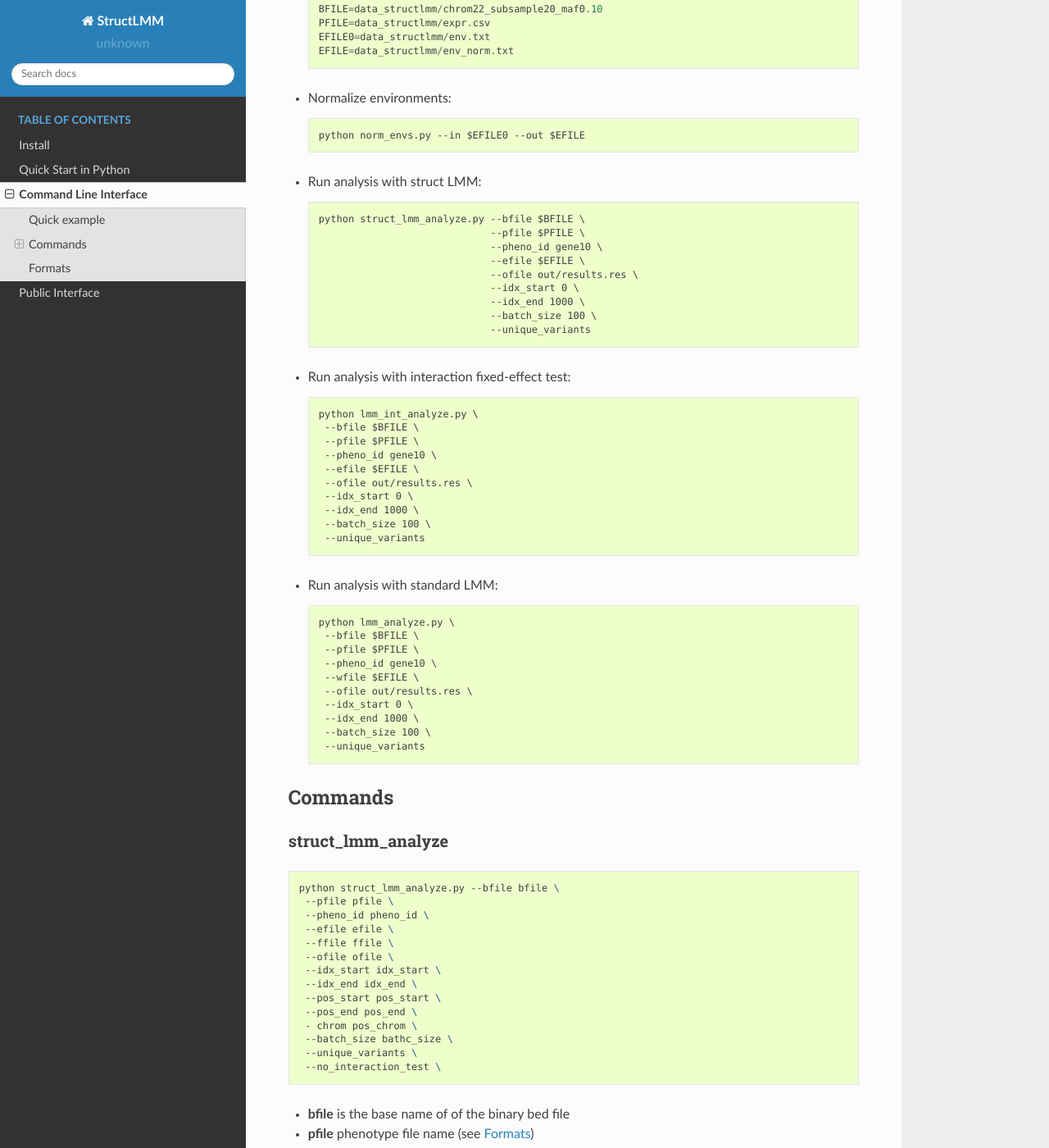
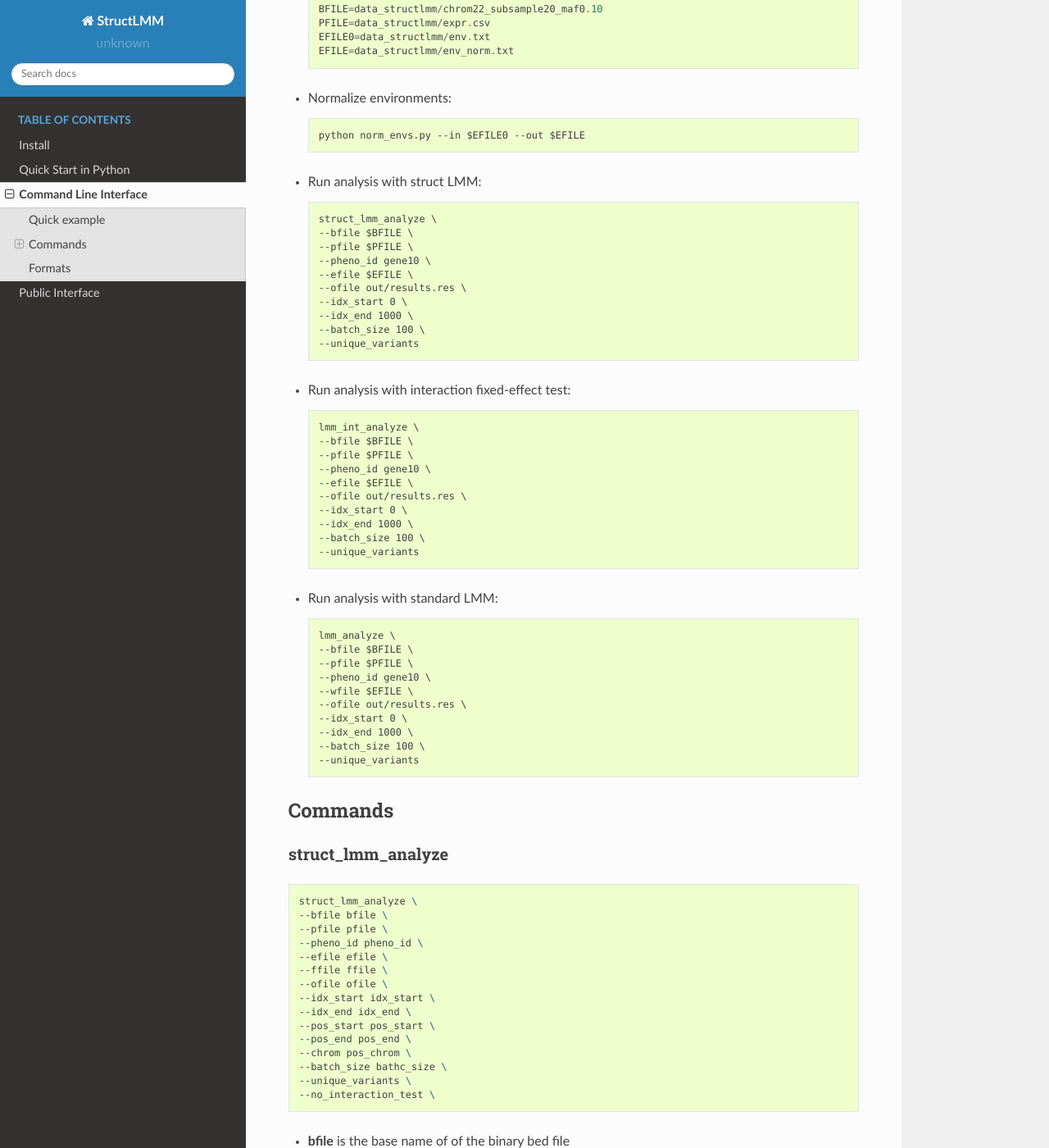
Before and after one commit to limix/struct-lmm, a Sphinx documentation site: the page built from doc/commandline.rst, in a window 1280 px wide and 1400 px high, scrolled down 429 px. Shown: the whole window at 82% size. Built offline with Sphinx 7.4.7 and the Read the Docs theme 2.0.0, drawn with Linux system fonts in a browser that asks for light colours; some of the changed text lies outside the part shown.

Commit message:
doc fixes

```diff
--- a/doc/commandline.rst
+++ b/doc/commandline.rst
@@ -27,41 +27,42 @@ Quick example
 
 * Run analysis with struct LMM::
 
-    python struct_lmm_analyze.py --bfile $BFILE \
-                                 --pfile $PFILE \
-                                 --pheno_id gene10 \
-                                 --efile $EFILE \
-                                 --ofile out/results.res \
-                                 --idx_start 0 \
-                                 --idx_end 1000 \
-                                 --batch_size 100 \
-                                 --unique_variants
+    struct_lmm_analyze \
+    --bfile $BFILE \
+    --pfile $PFILE \
+    --pheno_id gene10 \
+    --efile $EFILE \
+    --ofile out/results.res \
+    --idx_start 0 \
+    --idx_end 1000 \
+    --batch_size 100 \
+    --unique_variants
 
 * Run analysis with interaction fixed-effect test::
 
-    python lmm_int_analyze.py \
-     --bfile $BFILE \
-     --pfile $PFILE \
-     --pheno_id gene10 \
-     --efile $EFILE \
-     --ofile out/results.res \
-     --idx_start 0 \
-     --idx_end 1000 \
-     --batch_size 100 \
-     --unique_variants
+    lmm_int_analyze \
+    --bfile $BFILE \
+    --pfile $PFILE \
+    --pheno_id gene10 \
+    --efile $EFILE \
+    --ofile out/results.res \
+    --idx_start 0 \
+    --idx_end 1000 \
+    --batch_size 100 \
+    --unique_variants
 
 * Run analysis with standard LMM::
 
-    python lmm_analyze.py \
-     --bfile $BFILE \
-     --pfile $PFILE \
-     --pheno_id gene10 \
-     --wfile $EFILE \
-     --ofile out/results.res \
-     --idx_start 0 \
-     --idx_end 1000 \
-     --batch_size 100 \
-     --unique_variants
+    lmm_analyze \
+    --bfile $BFILE \
+    --pfile $PFILE \
+    --pheno_id gene10 \
+    --wfile $EFILE \
+    --ofile out/results.res \
+    --idx_start 0 \
+    --idx_end 1000 \
+    --batch_size 100 \
+    --unique_variants
 
 Commands
 ~~~~~~~~
@@ -71,20 +72,21 @@ Commands
 
 .. code-block:: bash
 
-  python struct_lmm_analyze.py --bfile bfile \
-   --pfile pfile \
-   --pheno_id pheno_id \
-   --efile efile \
-   --ffile ffile \
-   --ofile ofile \
-   --idx_start idx_start \
-   --idx_end idx_end \
-   --pos_start pos_start \
-   --pos_end pos_end \
-   - chrom pos_chrom \
-   --batch_size bathc_size \
-   --unique_variants \
-   --no_interaction_test \
+    struct_lmm_analyze \
+    --bfile bfile \
+    --pfile pfile \
+    --pheno_id pheno_id \
+    --efile efile \
+    --ffile ffile \
+    --ofile ofile \
+    --idx_start idx_start \
+    --idx_end idx_end \
+    --pos_start pos_start \
+    --pos_end pos_end \
+    --chrom pos_chrom \
+    --batch_size bathc_size \
+    --unique_variants \
+    --no_interaction_test \
 
 
 * **bfile** is the base name of of the binary bed file
@@ -114,20 +116,21 @@ Commands
 
 .. code-block:: bash
 
-  python struct_lmm_analyze.py --bfile bfile \
-                               --pfile pfile \
-                               --pheno_id pheno_id \
-                               --wfile wfile \
-                               --ffile ffile \
-                               --ofile ofile \
-                               --idx_start idx_start \
-                               --idx_end idx_end \
-                               --pos_start pos_start \
-                               --pos_end pos_end \
-                               - chrom pos_chrom \
-                               --batch_size bathc_size \
-                               --unique_variants \
-                               --no_mean_to_one
+    struct_lmm_analyze \
+    --bfile bfile \
+    --pfile pfile \
+    --pheno_id pheno_id \
+    --wfile wfile \
+    --ffile ffile \
+    --ofile ofile \
+    --idx_start idx_start \
+    --idx_end idx_end \
+    --pos_start pos_start \
+    --pos_end pos_end \
+    - chrom pos_chrom \
+    --batch_size bathc_size \
+    --unique_variants \
+    --no_mean_to_one
 
 
 * **wfile** file that defines the low rank random effect (see :ref:`formats_ref`).
--- a/doc/example.py
+++ b/doc/example.py
@@ -12,6 +12,8 @@ from limix.data import GIter
 from limix.util import unique_variants
 from optparse import OptionParser
 from struct_lmm import run_struct_lmm
+from struct_lmm import run_lmm_int
+from struct_lmm import run_lmm
 from struct_lmm.utils.sugar_utils import *
 
 if __name__=='__main__':
@@ -28,7 +30,7 @@ if __name__=='__main__':
 
     # pheno
     y = import_one_pheno_from_csv(phenofile,
-                                  pheno_id='gene1.txt',
+                                  pheno_id='gene1',
                                   standardize=True)
 
     # import environment and normalize
@@ -49,17 +51,20 @@ if __name__=='__main__':
     res_int = run_lmm_int(reader, y, E,
                           W=E,
                           covs=covs,
-                          batch_size=opt.batch_size,
-                          unique_variants=opt.unique_variants)
+                          batch_size=100,
+                          unique_variants=True)
 
     # run analysis with standard lmm
     # pure environment is modelled as random effects
-    res2_lmm = run_lr_lmm(reader, y, W=E,
-                          covs=covs,
-                          batch_size=100,
-                          unique_variants=True)
+    res_lmm = run_lmm(reader, y, W=E,
+                      covs=covs,
+                      batch_size=100,
+                      unique_variants=True)
 
     # export
-    print 'Export to %s' % opt.ofile
-    make_out_dir(opt.ofile)
-    res.to_csv(opt.ofile, index=False)
+    print 'Export'
+    if not os.path.exists('out'):
+        os.makedirs('out')
+    res_slmm.to_csv('out/res_structlmm.csv', index=False)
+    res_int.to_csv('out/res_int.csv', index=False)
+    res_lmm.to_csv('out/res_lmm.csv', index=False)
--- a/setup.py
+++ b/setup.py
@@ -28,7 +28,8 @@ def setup_package():
     console_scripts = [
         'struct_lmm_analyze=struct_lmm.scripts.struct_lmm_analyze:entry_point',
         'lmm_analyze=struct_lmm.scripts.lmm_analyze:entry_point',
-        'lmm_int_analyze=struct_lmm.scripts.lmm_int_analyze:entry_point'
+        'lmm_int_analyze=struct_lmm.scripts.lmm_int_analyze:entry_point',
+        'norm_env=struct_lmm.scripts.norm_env:entry_point'
     ]
 
     metadata = dict(
```
Also changed, not shown: 1 other file.
